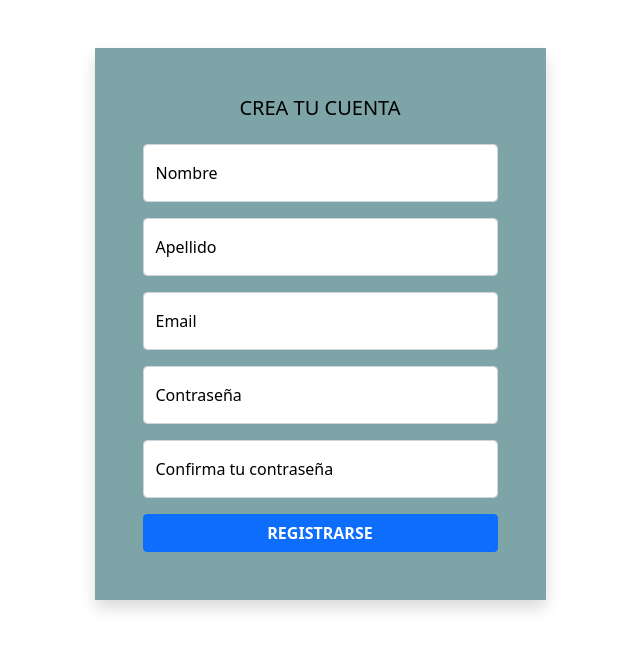
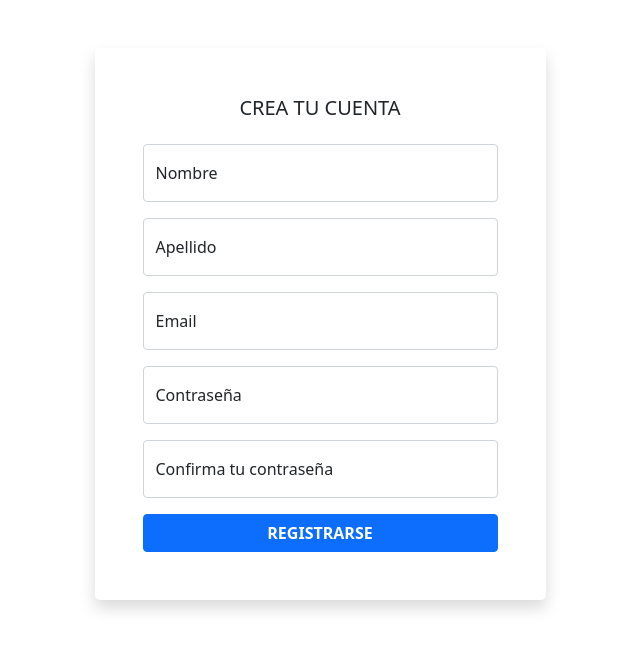
Before and after one commit to juanir33/react-schooladmin-front, a React (Create React App) app: page /register in a window 1280 px wide. Shown: the top 650 px of the page, without its empty margins (320-960 px from the left). Built offline with nearby package versions, Linux system fonts and the light colour scheme.

Commit message:
fix logincss

```diff
--- a/src/components/LoginForm/LoginForm.css
+++ b/src/components/LoginForm/LoginForm.css
@@ -17,7 +17,7 @@
     height:100vh;
   }
 
-.card-body  {
+.card-body-login {
   color: black;
   background-color: #7da4a7ff;
 }
--- a/src/components/LoginForm/LoginForm.js
+++ b/src/components/LoginForm/LoginForm.js
@@ -27,7 +27,7 @@ const LoginForm = () => {
                     <div className="row cards">
                         <div className="col-sm-9 col-md-7 col-lg-5 mx-auto">
                             <div className="card border-0 shadow rounded-3 my-5">
-                                <div className="card-body p-4 p-sm-5">
+                                <div className="card-body-login p-4 p-sm-5">
                                     <h5 className="card-title text-center mb-5 fw-light fs-5"><strong>INICIAR SESION</strong></h5>
                                     <form onSubmit={handleSubmit}>
                                         <div className="form-floating mb-3">
```
